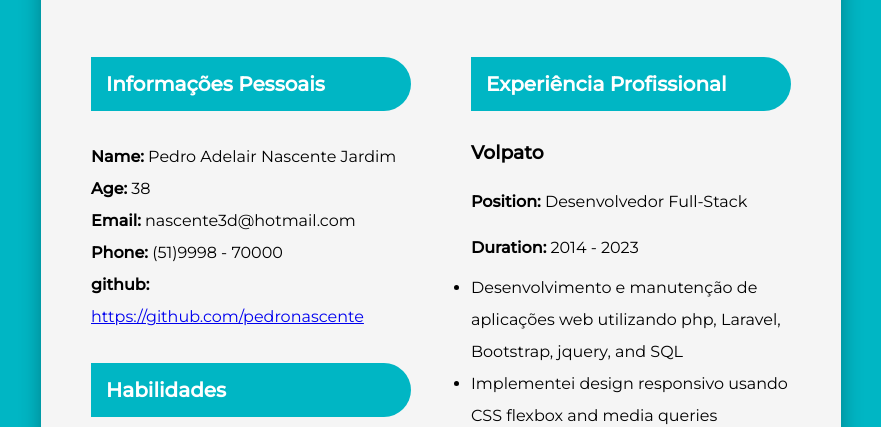
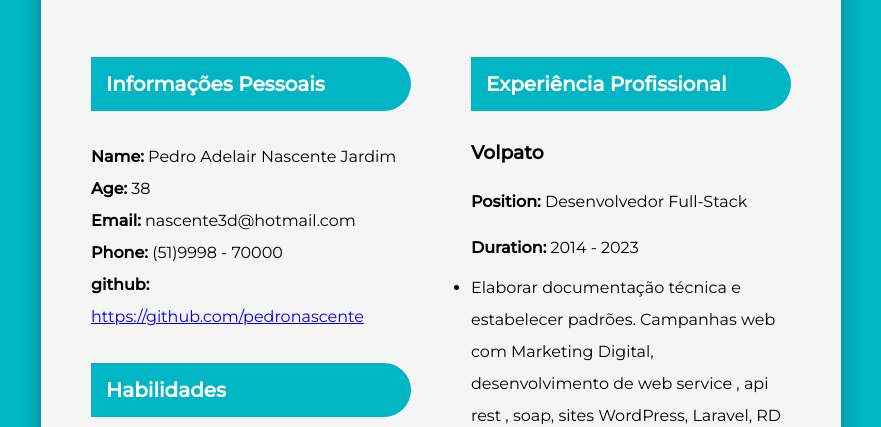
Before and after one commit to pedronascente/dev.pedronascente, a plain HTML site: page index.html in a window 1280 px wide. Shown: the part 401-828 px from the top of the page, without its empty margins (199-1080 px from the left). Drawn offline with Linux system fonts and the light colour scheme.

Commit message:
atualizações parte 2

```diff
--- a/index.html
+++ b/index.html
@@ -57,7 +57,11 @@
           <p><strong>Position:</strong> Desenvolvedor Full-Stack</p>
           <p><strong>Duration:</strong> 2014 - 2023</p>
           <ul>
-            <li>Desenvolvimento e manutenção de aplicações web utilizando php, Laravel, Bootstrap, jquery, and SQL</li>
+            <li>Elaborar documentação técnica e estabelecer padrões.
+            Campanhas web com Marketing Digital, desenvolvimento de web
+            service , api rest , soap, sites WordPress, Laravel, RD STATION ,
+            RD CRM
+</li>
             <li>Implementei design responsivo usando CSS flexbox and media queries</li>
             <li>Colaborei com equipes multifuncionais para fornecer produtos de software de alta qualidade</li>
           </ul> <br>
```
